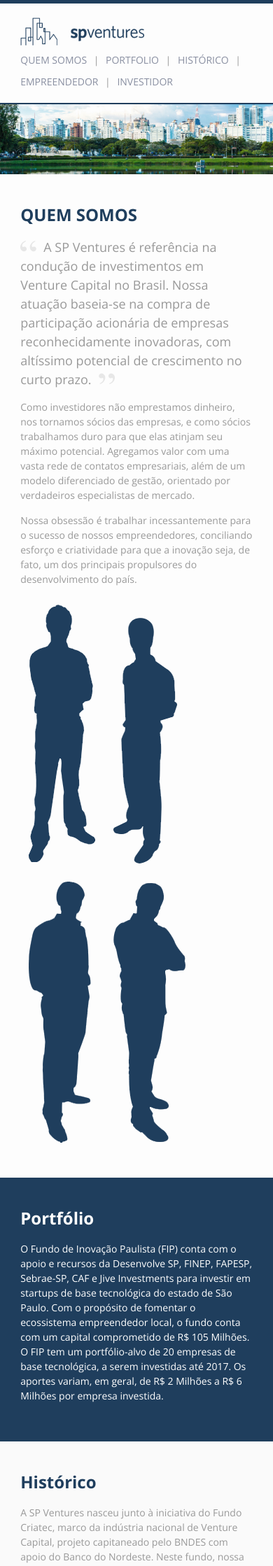
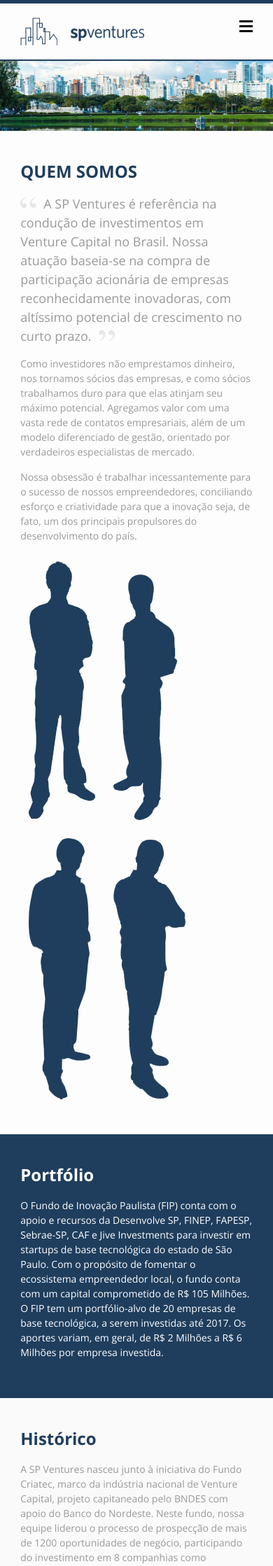
Before and after one commit to spventures/spventures.github.io, a Jekyll site: the page built from index.html, in a window 390 px wide. Shown: the top 2238 px of the page at 70% size. Built offline with Jekyll 4.4.1, drawn with Linux system fonts in a browser that asks for light colours; nearby versions of some CDN libraries.

Commit message:
changing menu

```diff
--- a/_includes/header.html
+++ b/_includes/header.html
@@ -1,6 +1,6 @@
 <header>
   <div class="wrapper">
-    <a href="/">
+    <a href="/" class="logo">
       <img src="images/logo.png" />
     </a>
     <ul class="original">
@@ -20,5 +20,25 @@
         <a href="#investidores">Investidor</a>
       </li>
     </ul>
+    <div id="nav-responsive">
+      <div class="mobile-nav">
+           <div class="menu-btn" id="menu-btn">
+      <div></div>
+      <span></span>
+      <span></span>
+      <span></span>
+           </div>
+
+           <div class="responsive-menu">
+              <ul>
+                 <li><a href="#sobre">Quem somos</a></li>
+                 <li><a href="#o-que-e">Portfolio</a></li>
+                 <li><a href="#criatec">Histórico</a></li>
+                 <li><a href="#o-que-buscamos">Empreendedor</a></li>
+                 <li><a href="#investidores">Investidor</a></li>
+              </ul>
+           </div>
+      </div>
+    </div>
   </div>
 </header>
--- a/_sass/_layout.scss
+++ b/_sass/_layout.scss
@@ -5,6 +5,7 @@
   .wrapper{ padding: 0 10px; }
 }
 
+.logo{ float:left;}
 header {
   border-top: 5px solid $blue;
   border-bottom: 2px solid $blue;
@@ -131,3 +132,57 @@
 }
 
 .small{ font-size: 12px; }
+
+.mobile-nav{
+  float: right;
+}
+
+.menu-btn div {
+  position: absolute;
+  right: 100%;
+  top: 64%;
+  padding-right: 8px;
+  margin-top: -0.50em;
+  line-height: 1.2;
+  font-size: 18px;
+  font-weight: 200;
+  vertical-align: middle;
+  z-index: 99;
+}
+
+.menu-btn span {
+  display: block;
+  width: 19px;
+  height: 3px;
+  margin: 4px 0;
+  background: rgb(0,0,0);
+  z-index: 99;
+}
+
+.responsive-menu{
+  display: none;
+}
+
+.expand {
+  display: block !important;
+  position: absolute;
+  right: 50px;
+  ul li{
+    background: #fff;
+    padding: 10px 15px;
+    text-transform: uppercase;
+    border: 1px solid #fafafa;
+    a{
+      text-transform: uppercase;
+      color: $menu-color;
+      &:hover{
+        color: $gold;
+        text-decoration: none;
+        border-bottom: 2px solid $gold;
+      }
+    }
+  }
+}
+
+
+.mobile-nav { display: none;}
--- a/_sass/_responsive.scss
+++ b/_sass/_responsive.scss
@@ -1,10 +1,12 @@
 //responsive
 
 
-@media (max-width: 800px) {
+@media (max-width: 850px) {
   .big-image{
     height: 350px;
   }
+  ul.original{ display: none;}
+  .mobile-nav { display: block;}
 }
 
 
```
Also changed, not shown: _layouts/default.html (+12 -0 lines).
